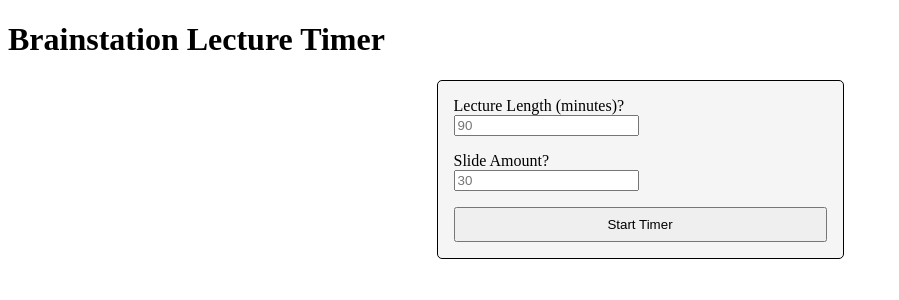
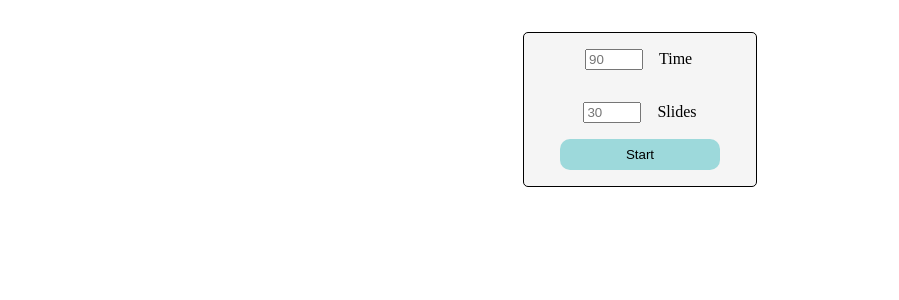
Before and after one commit to SammyAbukmeil/brainstation-lecture-timer, a Next.js app: page / in a window 1280 px wide. Shown: the top 300 px of the page, without its empty margins (0-899 px from the left). Built offline with nearby package versions, Linux system fonts and the light colour scheme.

Commit message:
Updating styling

```diff
--- a/components/BreakCountdown/BreakCountdown.js
+++ b/components/BreakCountdown/BreakCountdown.js
@@ -6,8 +6,14 @@
 
   return (
     <>
-      <Countdown date={halfLectureTime} ref={props.breakCountdownRef}>
-        <TimerComplete message="Break is over!" />
+      <Countdown
+        date={halfLectureTime}
+        ref={props.breakCountdownRef}
+        daysInHours={true}
+        zeroPadTime={2}
+        // zeroPadDays={0}
+      >
+        <TimerComplete message="Break Time!" />
       </Countdown>
     </>
   );
--- a/components/Form/Form.js
+++ b/components/Form/Form.js
@@ -4,26 +4,30 @@
   return (
     <form className={styles.form} onSubmit={(e) => props.submitHandler(e)}>
       <div className={styles.wrapper}>
-        <label className={styles.label} htmlFor="time">
-          Lecture Length (minutes)?
-        </label>
         <input
-          className="form__input"
+          className={styles.input}
           type="number"
           name="time"
           id="time"
           placeholder="90"
         />
+        <label className={styles.label} htmlFor="time">
+          Time
+        </label>
       </div>
       <div className={styles.wrapper}>
+        <input
+          className={styles.input}
+          type="number"
+          name="slides"
+          id="slides"
+          placeholder="30"
+        />
         <label className={styles.label} htmlFor="slides">
-          Slide Amount?
+          Slides
         </label>
-        <input type="number" name="slides" id="slides" placeholder="30" />
       </div>
-      <div className={styles.wrapper}>
-        <button className={styles.btn}>Start Timer</button>
-      </div>
+      <button className={styles.btn}>Start</button>
     </form>
   );
 };
--- a/components/Form/Form.module.scss
+++ b/components/Form/Form.module.scss
@@ -1,21 +1,33 @@
 .form {
   border: 1px solid black;
   border-radius: 5px;
-  width: 405px;
-  margin: auto;
+  width: 200px;
+  margin: 2rem auto;
   background-color: #f5f5f5;
+  display: flex;
+  flex-direction: column;
+  align-items: center;
+  padding: 0 1rem 1rem;
 }
 
 .wrapper {
   margin: 1rem;
+  min-width: 110px;
 }
 
 .label {
-  min-width: 200px;
   display: inline-block;
 }
 
+.input {
+  width: 50px;
+  margin-right: 1rem;
+}
+
 .btn {
-  width: 100%;
+  width: 80%;
   padding: 0.5rem 0;
+  border: 0;
+  background: #9dd9db;
+  border-radius: 10px;
 }
--- a/components/LectureSlide/LectureSlide.js
+++ b/components/LectureSlide/LectureSlide.js
@@ -13,7 +13,7 @@
       className={`${styles.lecture} ${done ? styles.done : ""}`}
       onClick={clickHandler}
     >
-      {!done && `Slide ${props.slide + 1}`}
+      {!done && `${props.slide + 1}`}
     </article>
   );
 };
--- a/components/LectureSlide/LectureSlides.module.scss
+++ b/components/LectureSlide/LectureSlides.module.scss
@@ -1,9 +1,15 @@
 .lecture {
   margin: 1rem;
   padding: 1rem;
-  border: 1px solid black;
-  min-width: 90px;
+  background-color: rgb(196, 223, 246);
+  width: 200px;
+  height: 100px;
   text-align: center;
+  border-radius: 10px;
+  display: flex;
+  justify-content: center;
+  align-items: center;
+  font-size: 2rem;
 
   &:hover {
     cursor: pointer;
@@ -11,9 +17,5 @@
 }
 
 .done {
-  background-color: grey;
-  width: 10px;
-  height: 10px;
-  min-width: 3px;
-  padding: 0;
+  display: none;
 }
--- a/components/SlideList/SlideList.js
+++ b/components/SlideList/SlideList.js
@@ -3,7 +3,6 @@
 const SlideList = (props) => {
   return (
     <section>
-      <p className={styles.info}>Click to mark a slide as complete...</p>
       <div className={styles.slides}>{props.slides}</div>
     </section>
   );
--- a/components/SlideList/SlideList.module.scss
+++ b/components/SlideList/SlideList.module.scss
@@ -1,10 +1,5 @@
-.info {
-  margin: 1rem;
-  font-style: italic;
-}
-
 .slides {
   display: flex;
   flex-wrap: wrap;
-  justify-content: flex-start;
+  justify-content: center;
 }
--- a/pages/api/hello.js
+++ /dev/null
@@ -1,5 +0,0 @@
-// Next.js API route support: https://nextjs.org/docs/api-routes/introduction
-
-export default function handler(req, res) {
-  res.status(200).json({ name: 'John Doe' })
-}
--- a/pages/index.js
+++ b/pages/index.js
@@ -32,15 +32,15 @@
     slideElements.push(<LectureSlide key={i} slide={i} />);
   }
 
-  const pauseClickHandler = () => {
-    countDownRef.current.pause();
-    breakCountDownRef.current.pause();
-  };
+  // const pauseClickHandler = () => {
+  //   countDownRef.current.pause();
+  //   breakCountDownRef.current.pause();
+  // };
 
-  const resumeClickHandler = () => {
-    countDownRef.current.start();
-    breakCountDownRef.current.start();
-  };
+  // const resumeClickHandler = () => {
+  //   countDownRef.current.start();
+  //   breakCountDownRef.current.start();
+  // };
 
   return (
     <div>
@@ -48,24 +48,33 @@
         <title>Brainstation Lecture Timer</title>
         <meta name="description" content="Help educators time their lectures" />
         <link rel="icon" href="/favicon.ico" />
+        <link rel="preconnect" href="https://fonts.googleapis.com" />
+        <link rel="preconnect" href="https://fonts.gstatic.com" crossorigin />
+        <link
+          href="https://fonts.googleapis.com/css2?family=Roboto:wght@100;300;400;500;700;900&display=swap"
+          rel="stylesheet"
+        />
       </Head>
 
-      <main>
-        <header className="header">
-          <h1>Brainstation Lecture Timer</h1>
-        </header>
+      <main className="main">
         {!timer && <Form submitHandler={submitHandler} />}
         <section className="timer">
           {timer > 0 && (
             <>
               <section className="countdowns">
-                <Countdown date={Date.now() + timer} ref={countDownRef}>
+                <Countdown
+                  date={Date.now() + timer}
+                  ref={countDownRef}
+                  zeroPadTime={2}
+                  daysInHours={true}
+                  // zeroPadDays={0}
+                >
                   <TimerComplete message="Done!" />
                 </Countdown>
-                <Controls
+                {/* <Controls
                   pause={pauseClickHandler}
                   resume={resumeClickHandler}
-                />
+                /> */}
                 <BreakCountdown
                   time={timer}
                   breakCountdownRef={breakCountDownRef}
--- a/styles/main.scss
+++ b/styles/main.scss
@@ -1,4 +1,15 @@
 @use "./partials/resets";
+
+body {
+  font-family: "Roboto", sans-serif;
+}
+
+main {
+  min-height: 100vh;
+  display: flex;
+  justify-content: center;
+  align-items: center;
+}
 
 .header {
   margin: 1rem;
@@ -19,7 +30,16 @@
 
 .countdowns {
   display: flex;
-  justify-content: space-around;
+  justify-content: center;
+
+  span {
+    padding: 2rem;
+    background-color: aquamarine;
+    border-radius: 10px;
+    font-size: 3rem;
+    // text-indent: -72px;
+    // overflow: hidden;
+  }
 }
 
 .controls {
```
